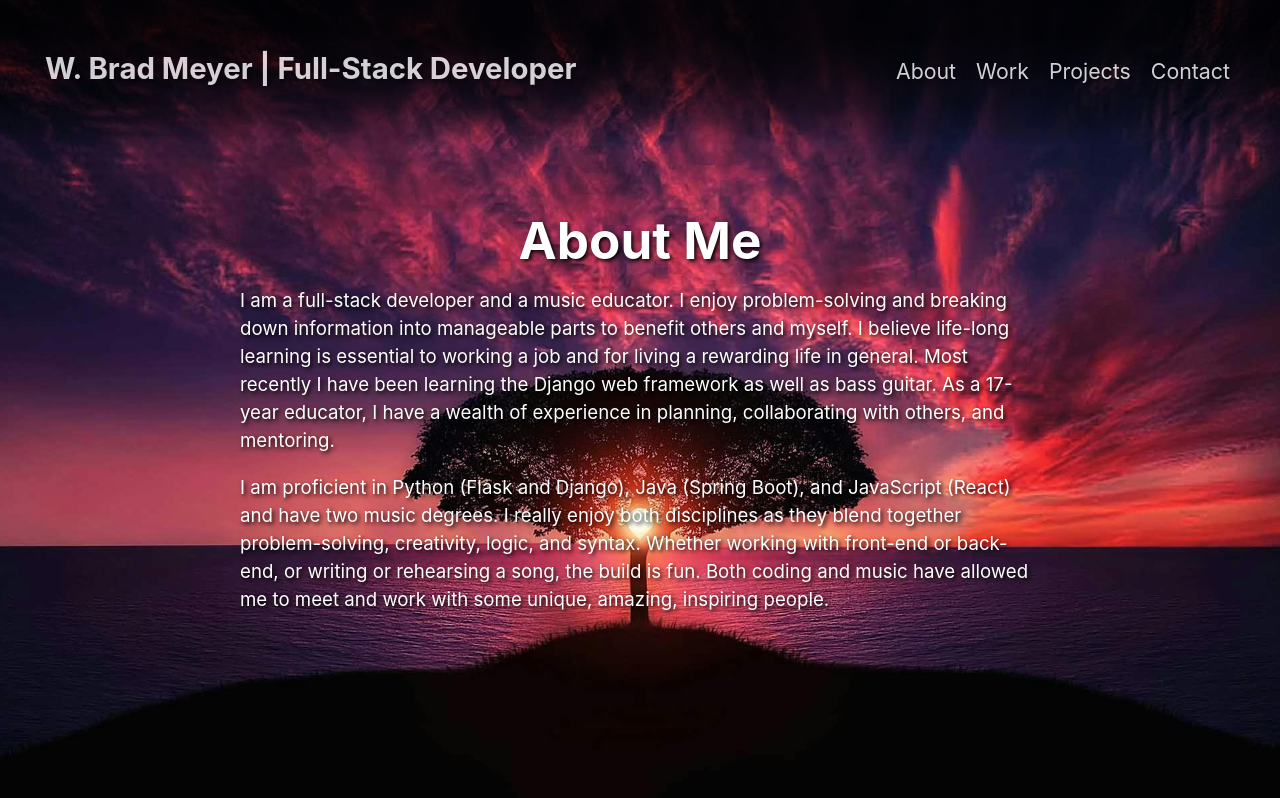
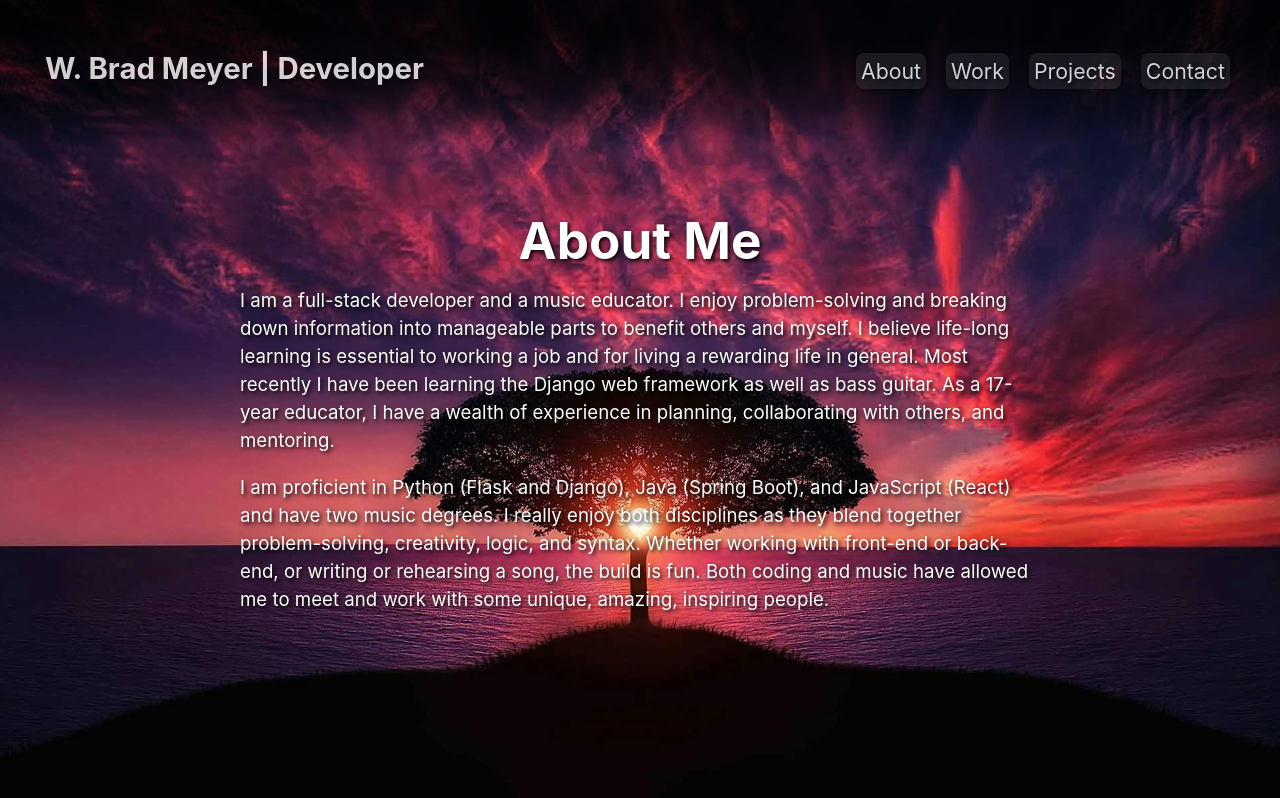
Before and after one commit to Wbradmeyer/vitePortfolio, a Vue app: page / in a window 1280 px wide. Shown: the top 798 px of the page. Built offline with nearby package versions, Linux system fonts and the light colour scheme.

Commit message:
link boxes

```diff
--- a/src/components/NavBar.vue
+++ b/src/components/NavBar.vue
@@ -6,7 +6,7 @@ import { ref } from 'vue'
 <template>
   <div class="nav">
     <div style="padding-left: 40px;">
-      <h2>W. Brad Meyer | Full-Stack Developer</h2>
+      <h2>W. Brad Meyer | Developer</h2>
     </div>
     <div style="padding-right: 40px;">
       <ul class="nav_links">
@@ -51,5 +51,9 @@ h2 {
   margin: 0px 10px;
   font-size: 16pt;
   scroll-margin-top: 40px;
+  background-color: rgb(55, 55, 55, 0.5);
+  border-radius: 8px;
+  padding: 5px;
+  box-shadow: 0px 0px 10px black;
 }
 </style>
```
